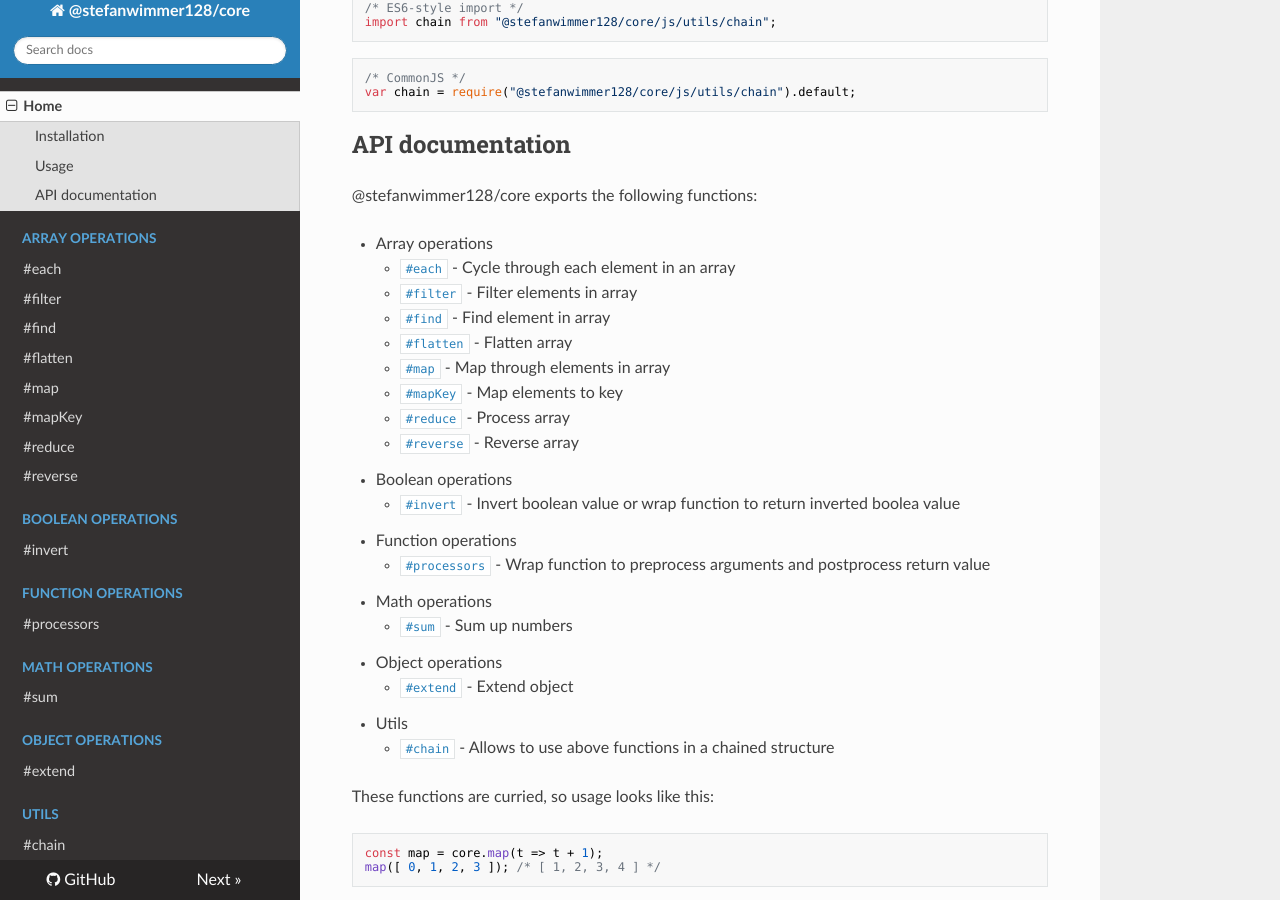
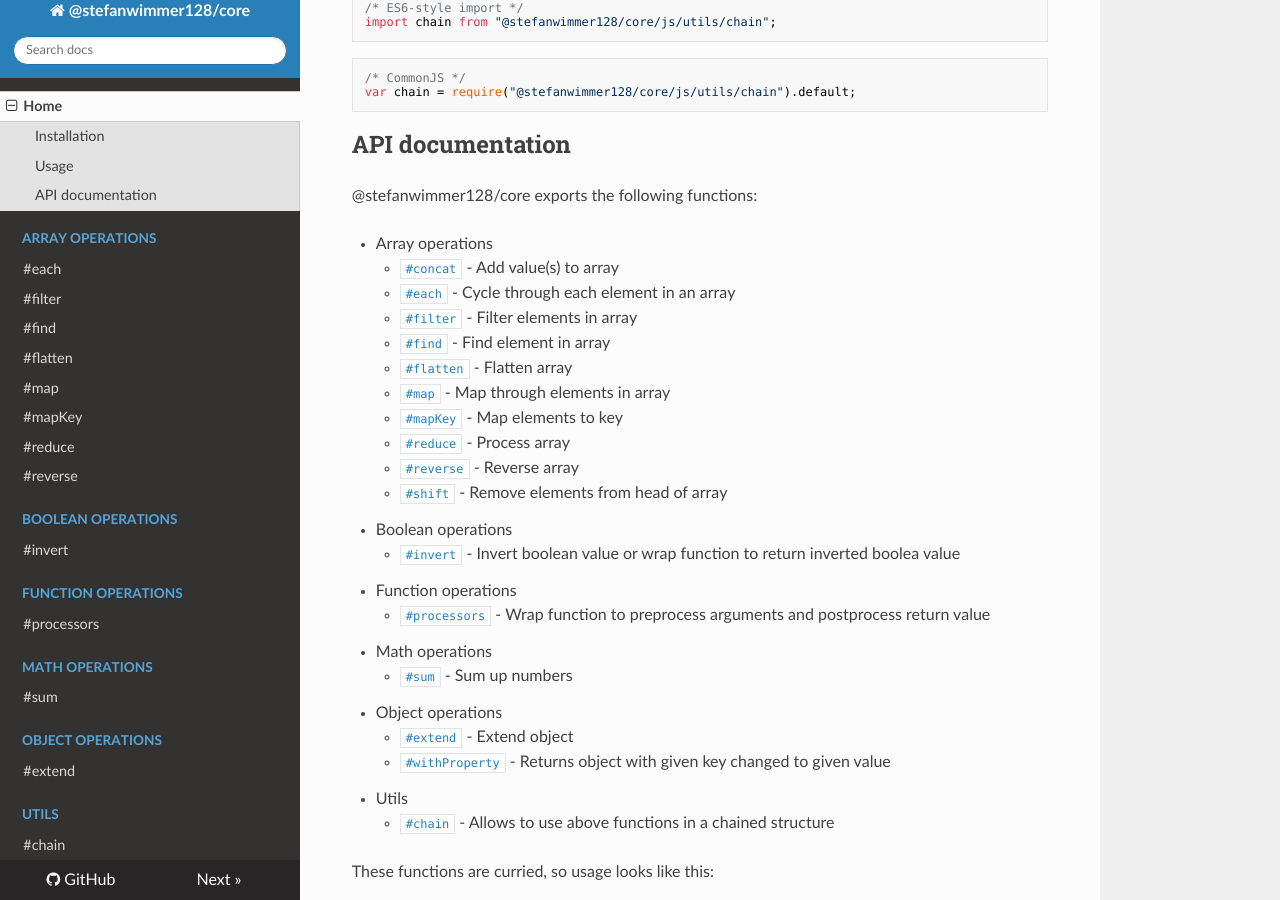
Before and after one commit to stefanwimmer128/core, an MkDocs documentation site: the page built from docs/index.md, in a window 1280 px wide and 900 px high, scrolled down 956 px. Built offline with MkDocs 1.6.1, drawn with Linux system fonts in a browser that asks for light colours; nearby versions of some CDN libraries; old or Windows-style settings are respelled for this version of MkDocs.

Commit message:
Update docs

```diff
--- a/docs/index.md
+++ b/docs/index.md
@@ -58,6 +58,7 @@ var chain = require("@stefanwimmer128/core/js/utils/chain").default;
 @stefanwimmer128/core exports the following functions:
 
 - Array operations
+    - [`#concat`](array/concat.md) -  Add value(s) to array
     - [`#each`](array/each.md) - Cycle through each element in an array
     - [`#filter`](array/filter.md) - Filter elements in array
     - [`#find`](array/find.md) - Find element in array
@@ -66,6 +67,7 @@ var chain = require("@stefanwimmer128/core/js/utils/chain").default;
     - [`#mapKey`](array/mapKey.md) - Map elements to key
     - [`#reduce`](array/reduce.md) - Process array
     - [`#reverse`](array/reverse.md) - Reverse array
+    - [`#shift`](array/shift.md) - Remove elements from head of array
 - Boolean operations
     - [`#invert`](boolean/invert.md) - Invert boolean value or wrap function to return inverted boolea value
 - Function operations
@@ -74,6 +76,7 @@ var chain = require("@stefanwimmer128/core/js/utils/chain").default;
     - [`#sum`](math/sum.md) - Sum up numbers
 - Object operations
     - [`#extend`](object/extend.md) - Extend object
+    - [`#withProperty`](object/withProperty.md) - Returns object with given key changed to given value
 - Utils
     - [`#chain`](utils/chain.md) - Allows to use above functions in a chained structure
 
```
Also changed, not shown: docs/object/withProperty.md (added, +31 -0 lines), docs/utils/chain.md (+3 -0 lines).
